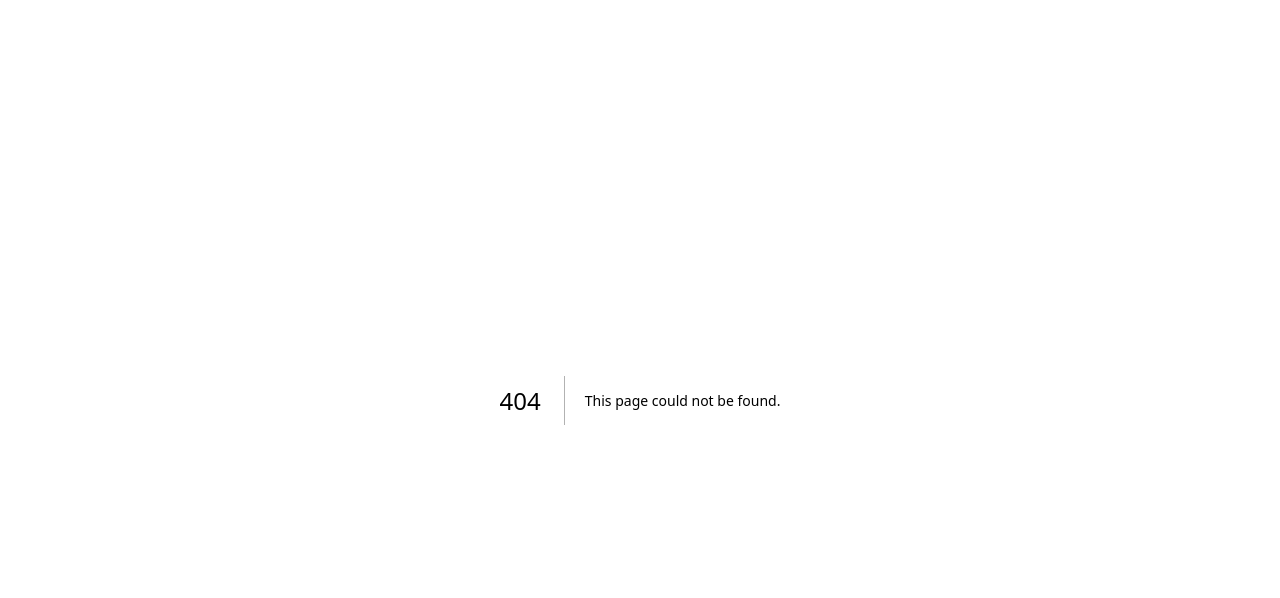
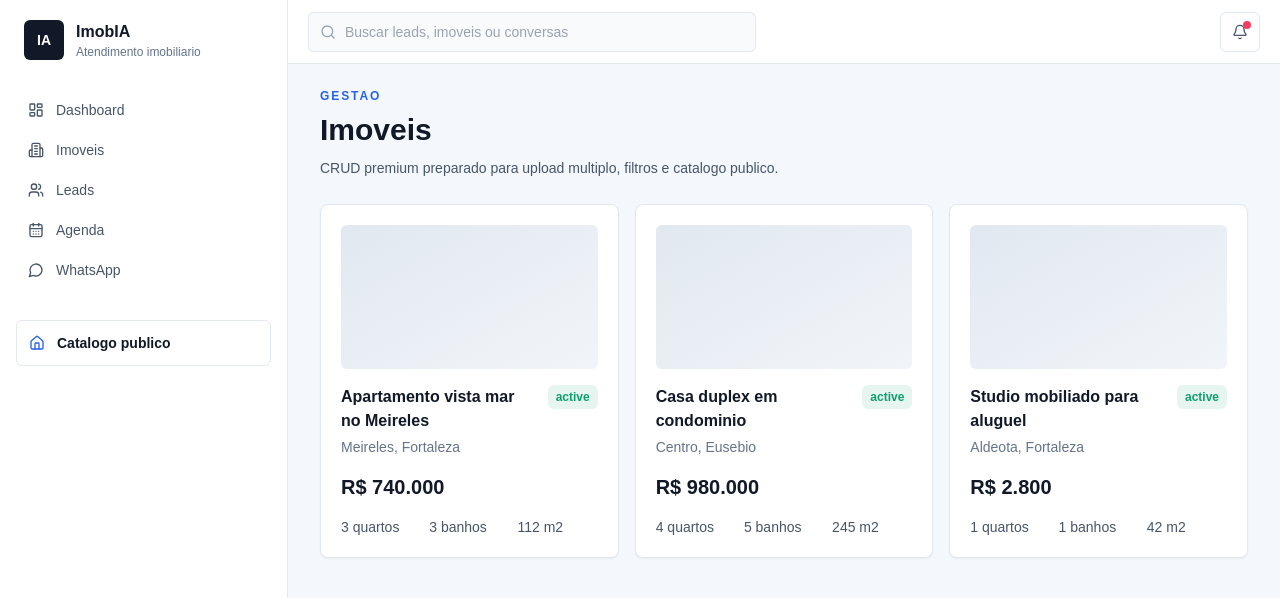
Before and after one commit to kairosystem085/agente-imob, a Next.js app: page /properties in a window 1280 px wide. Before the commit this address had no page. Shown: the top 598 px of the page. Built offline with nearby package versions, Linux system fonts and the light colour scheme.

Commit message:
Add properties page

```diff
--- /dev/null
+++ b/src/app/(dashboard)/properties/page.tsx
@@ -0,0 +1,32 @@
+import { PageHeader } from "@/components/ui/page-header";
+import { properties } from "@/lib/mock-data";
+
+export default function PropertiesPage() {
+  return (
+    <div className="space-y-6">
+      <PageHeader eyebrow="Gestao" title="Imoveis" description="CRUD premium preparado para upload multiplo, filtros e catalogo publico." />
+      <div className="grid gap-4 md:grid-cols-2 xl:grid-cols-3">
+        {properties.map((property) => (
+          <article key={property.id} className="rounded-lg border border-slate-200 bg-white p-5 shadow-sm">
+            <div className="mb-4 h-36 rounded-md bg-gradient-to-br from-slate-200 to-slate-100" />
+            <div className="flex items-start justify-between gap-3">
+              <div>
+                <h2 className="font-semibold text-ink">{property.title}</h2>
+                <p className="mt-1 text-sm text-slate-500">{property.district}, {property.city}</p>
+              </div>
+              <span className="rounded-md bg-emerald/10 px-2 py-1 text-xs font-semibold text-emerald">{property.status}</span>
+            </div>
+            <p className="mt-4 text-xl font-semibold text-ink">
+              {new Intl.NumberFormat("pt-BR", { style: "currency", currency: "BRL", maximumFractionDigits: 0 }).format(property.price)}
+            </p>
+            <div className="mt-4 grid grid-cols-3 gap-2 text-sm text-slate-600">
+              <span>{property.bedrooms} quartos</span>
+              <span>{property.bathrooms} banhos</span>
+              <span>{property.area} m2</span>
+            </div>
+          </article>
+        ))}
+      </div>
+    </div>
+  );
+}
```
